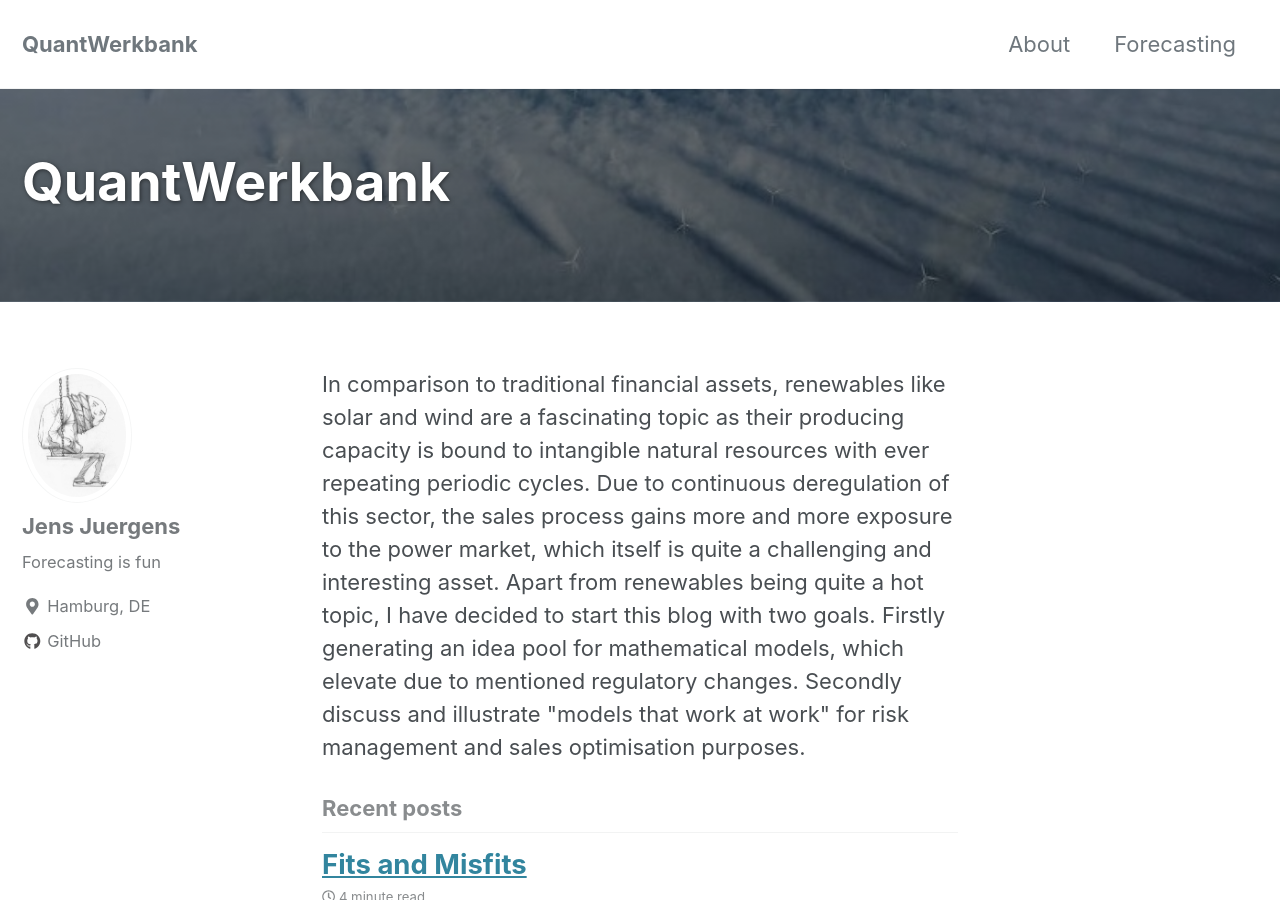
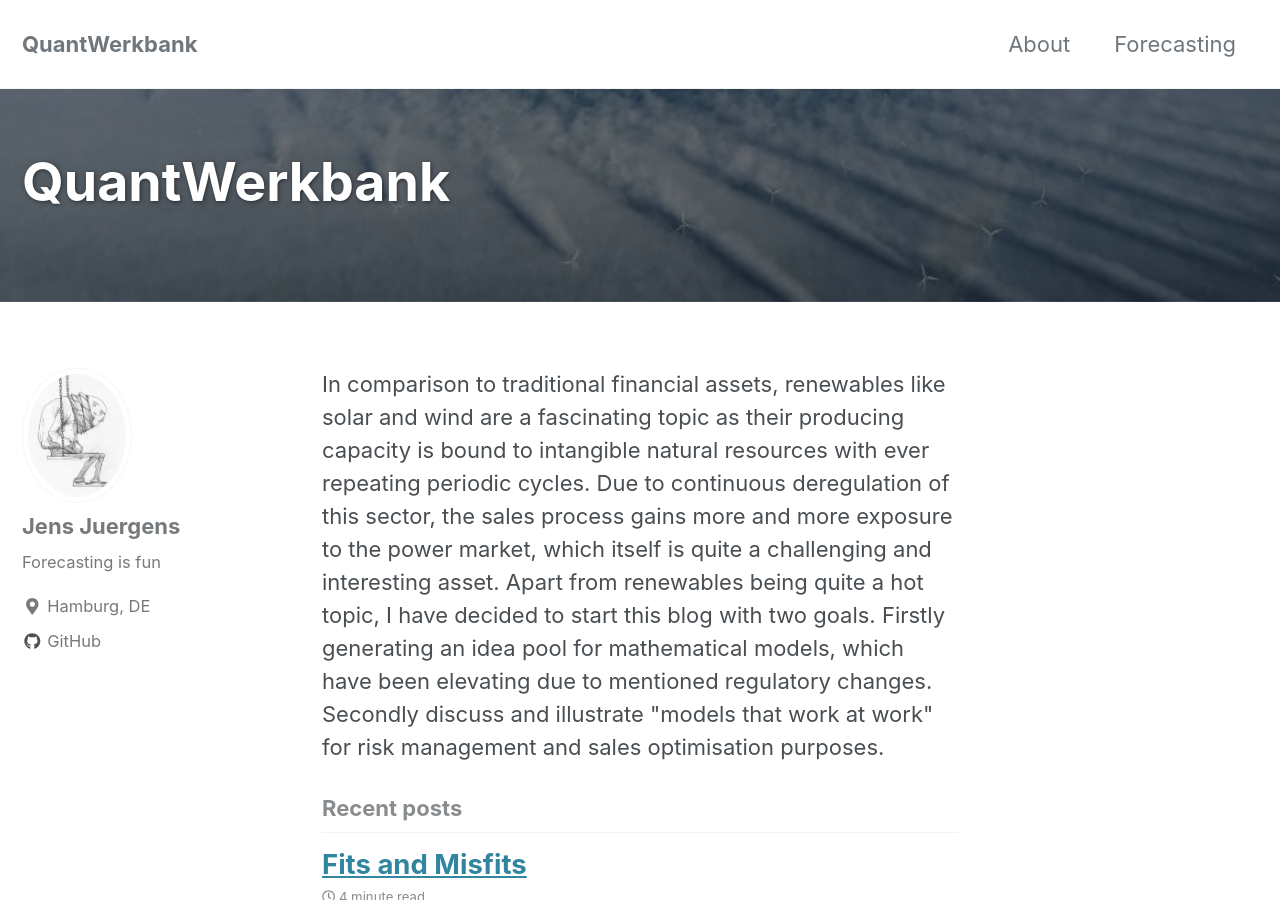
Before and after one commit to JensJuergens/werkbank, a Jekyll site: the page built from index.html, in a window 1280 px wide and 900 px high. Built offline with Jekyll 4.4.1, drawn with Linux system fonts in a browser that asks for light colours; cached includes are drawn as plain includes; the list of posts is cut into pages by our own code.

```diff
--- a/index.html
+++ b/index.html
@@ -8,4 +8,4 @@ header:
 In comparison to traditional financial assets, renewables like solar and wind are a fascinating topic as their producing capacity is bound to intangible natural resources with
 ever repeating periodic cycles. Due to continuous deregulation of this sector, the sales process gains more and more exposure to the power market, which itself is quite a challenging
 and interesting asset. Apart from renewables being quite a hot topic, I have decided to start this blog with two goals. Firstly generating an idea pool for mathematical models, which
-elevate due to mentioned regulatory changes. Secondly discuss and illustrate "models that work at work" for risk management and sales optimisation purposes.
+have been elevating due to mentioned regulatory changes. Secondly discuss and illustrate "models that work at work" for risk management and sales optimisation purposes.
```
Also changed, not shown: _posts/2019-03-29-initial.md (+7 -0 lines).
